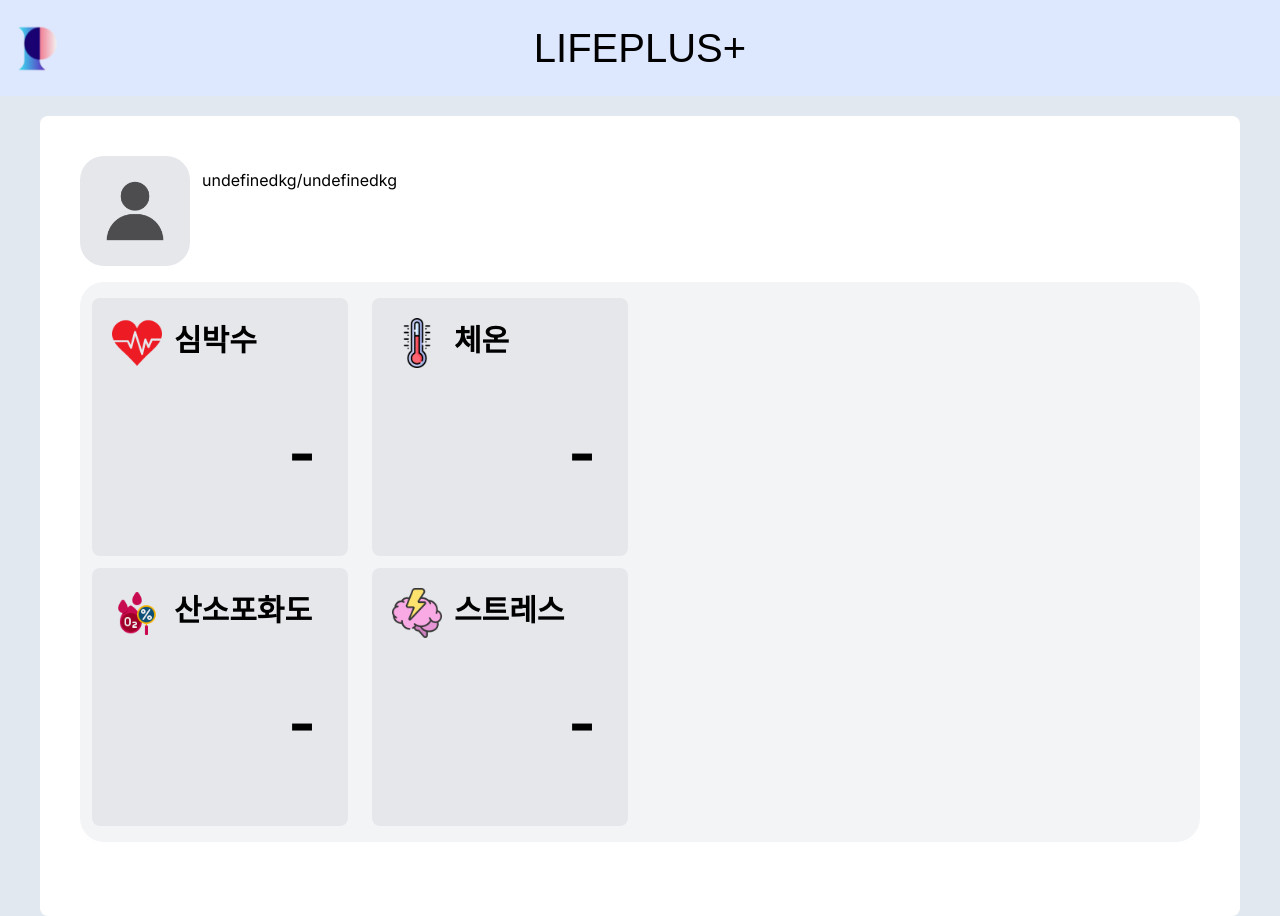
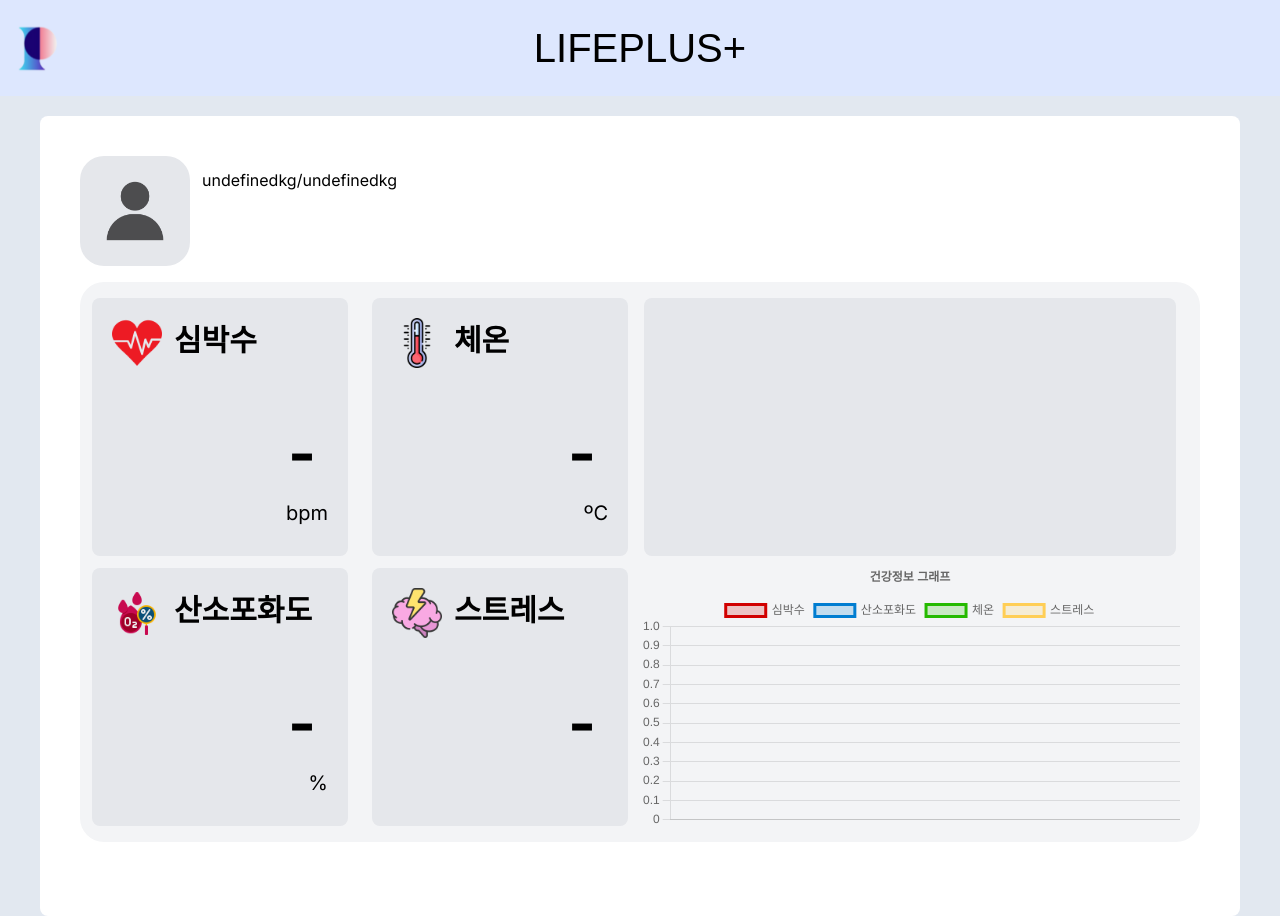
Before and after one commit to wheon06/lifeplus-front, a Next.js app: page / in a window 1280 px wide. Built offline with nearby package versions, Linux system fonts and the light colour scheme; no server answers; sample sign-in values are in the browser's storage; a web font is replaced by a local one.

Commit message:
🚩 건강정보 그래프 기능 추가

```diff
--- a/package.json
+++ b/package.json
@@ -9,8 +9,10 @@
     "lint": "next lint"
   },
   "dependencies": {
+    "chart.js": "^4.4.4",
     "next": "14.2.7",
     "react": "^18",
+    "react-chartjs-2": "^5.2.0",
     "react-dom": "^18"
   },
   "devDependencies": {
--- /dev/null
+++ b/src/app/components/chart.tsx
@@ -0,0 +1,92 @@
+import React from 'react';
+import { Line } from 'react-chartjs-2';
+import {
+  Chart as ChartJS,
+  CategoryScale,
+  LinearScale,
+  PointElement,
+  LineElement,
+  Title,
+  Tooltip,
+  Legend,
+} from 'chart.js';
+
+ChartJS.register(
+  CategoryScale,
+  LinearScale,
+  PointElement,
+  LineElement,
+  Title,
+  Tooltip,
+  Legend,
+);
+
+interface ChartProps {
+  heartRateList: number[];
+  temperatureList: number[];
+  oxygenSaturationList: number[];
+  stressList: number[];
+  dateList: Date[];
+}
+
+const Chart: React.FC<ChartProps> = ({
+  heartRateList,
+  temperatureList,
+  oxygenSaturationList,
+  stressList,
+  dateList,
+}) => {
+  const data = {
+    labels: dateList.map((date) => date.toLocaleDateString()),
+    datasets: [
+      {
+        label: '심박수',
+        backgroundColor: 'rgba(209,0,0,0.2)',
+        borderColor: 'rgba(209,0,0,1)',
+        data: heartRateList,
+      },
+      {
+        label: '산소포화도',
+        backgroundColor: 'rgba(0, 125, 209,0.2)',
+        borderColor: 'rgba(0, 125, 209,1)',
+        data: oxygenSaturationList,
+      },
+      {
+        label: '체온',
+        backgroundColor: 'rgba(37, 186, 0,0.2)',
+        borderColor: 'rgba(37, 186, 0,1)',
+        data: temperatureList,
+      },
+      {
+        label: '스트레스',
+        backgroundColor: 'rgba(255, 206, 86, 0.2)',
+        borderColor: 'rgba(255, 206, 86, 1)',
+        data: stressList,
+      },
+    ],
+  };
+
+  const options = {
+    responsive: true,
+    plugins: {
+      legend: {
+        position: 'top' as
+          | 'top'
+          | 'bottom'
+          | 'left'
+          | 'right'
+          | 'chartArea'
+          | { [scaleId: string]: number }
+          | undefined,
+      },
+      title: {
+        display: true,
+        text: '건강정보 그래프',
+      },
+    },
+  };
+
+  return <Line data={data} options={options} />;
+};
+
+export default Chart;
--- a/src/app/components/health-item.tsx
+++ b/src/app/components/health-item.tsx
@@ -1,6 +1,6 @@
 import Image from 'next/image';
 
-const HealthItem = ({ name, img, data }) => {
+const HealthItem = ({ name, img, type, data }) => {
   return (
     <div className='mx-3 h-full w-full rounded-lg bg-gray-200 p-5'>
       <div className='flex'>
@@ -10,6 +10,7 @@ const HealthItem = ({ name, img, data }) => {
       <h1 className='mr-3 mt-10 text-right text-[60px] font-bold'>
         {data === null || data === undefined ? '-' : data}
       </h1>
+      <h3 className='text-right text-[20px]'>{type}</h3>
     </div>
   );
 };
--- a/src/app/page.tsx
+++ b/src/app/page.tsx
@@ -7,14 +7,15 @@ import NameTag from './components/name-tag';
 import NavBar from './components/nav-bar';
 import HealthItem from './components/health-item';
 import fetcher from './util/fetcher';
+import Chart from './components/chart';
 
 const akshar = Akshar({ subsets: ['latin'] });
 
 const healthImage = [
-  { name: '심박수', img: '/heart-rate.png' },
-  { name: '체온', img: '/temperature.png' },
-  { name: '산소포화도', img: '/oxygen-saturation.png' },
-  { name: '스트레스', img: '/stress.png' },
+  { name: '심박수', img: '/heart-rate.png', type: 'bpm' },
+  { name: '체온', img: '/temperature.png', type: 'ºC' },
+  { name: '산소포화도', img: '/oxygen-saturation.png', type: '%' },
+  { name: '스트레스', img: '/stress.png', type: '' },
 ];
 
 export default function Home() {
@@ -25,6 +26,12 @@ export default function Home() {
   } | null>(null);
 
   const [health, setHealth] = useState<number[]>([]);
+
+  const [heartRateList, setHeartRateList] = useState<any[]>([]);
+  const [temperatureList, setTemperatureList] = useState<any[]>([]);
+  const [oxygenSaturationList, setOxygenSaturationList] = useState<any[]>([]);
+  const [stressList, setStressList] = useState<any[]>([]);
+  const [dateList, setDateList] = useState<any[]>([]);
 
   useEffect(() => {
     const fetchData = async () => {
@@ -52,7 +59,30 @@ export default function Home() {
       }
     };
 
+    const initializeHistory = async () => {
+      try {
+        const user = await fetchData();
+        let response = await fetcher('/health/history/' + user.id);
+        const historyData: any = await response?.json();
+
+        setHeartRateList(
+          historyData.map((item: any) => new Date(item.heartRate)),
+        );
+        setTemperatureList(
+          historyData.map((item: any) => new Date(item.temperature)),
+        );
+        setOxygenSaturationList(
+          historyData.map((item: any) => new Date(item.oxygenSaturation)),
+        );
+        setStressList(historyData.map((item: any) => new Date(item.stress)));
+        setDateList(historyData.map((item: any) => new Date(item.updatedAt)));
+      } catch (error) {
+        console.error('Error fetching data:', error);
+      }
+    };
+
     initializeData();
+    initializeHistory();
   }, []);
 
   return (
@@ -74,6 +104,7 @@ export default function Home() {
                       key={index}
                       name={o.name}
                       img={o.img}
+                      type={o.type}
                       data={health[index]}
                     />
                   ))}
@@ -84,12 +115,26 @@ export default function Home() {
                       key={index}
                       name={o.name}
                       img={o.img}
+                      type={o.type}
                       data={health[index + 2]}
                     />
                   ))}
                 </div>
               </div>
-              <div className='h-full w-full'></div>
+              <div className='flex h-full w-full flex-col'>
+                <div className='w-[540px] flex-1 p-1'>
+                  <div className='h-full w-full rounded-lg bg-gray-200'></div>
+                </div>
+                <div className='h-fit w-[540px]'>
+                  <Chart
+                    heartRateList={heartRateList}
+                    temperatureList={temperatureList}
+                    oxygenSaturationList={oxygenSaturationList}
+                    stressList={stressList}
+                    dateList={dateList}
+                  />
+                </div>
+              </div>
             </div>
           </div>
         </div>
```
Also changed, not shown: 1 other file (tests, documents, lock files or other folders).
